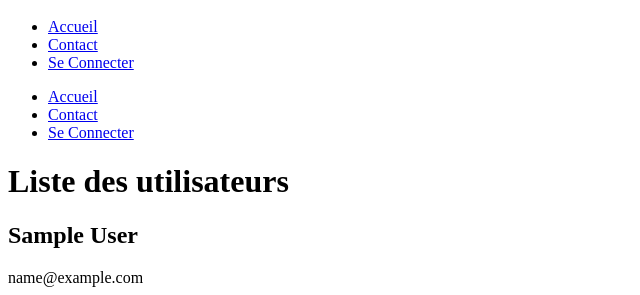
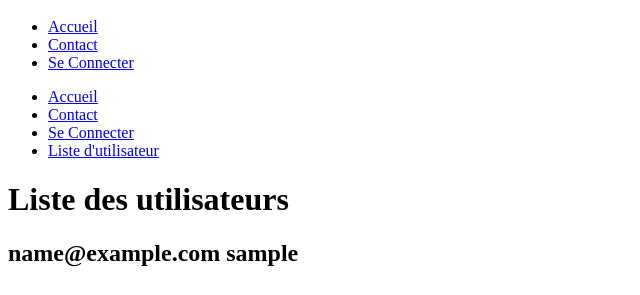
Before and after one commit to urrikki/Site_portfolio, a PHP site: page /queries/users.php in a window 1280 px wide. Shown: the part 977-1272 px from the top of the page, without its empty margins (0-640 px from the left). After the commit the page ends 1244 px from the top, so only its background shows below. Run offline with PHP 8.4, Linux system fonts and the light colour scheme; tables that the repository leaves empty or names only in its code hold one stand-in row (values such as "Sample post").

Commit message:
userList

```diff
--- a/components/menu.php
+++ b/components/menu.php
@@ -16,4 +16,5 @@
         <li><a href="index.php" class="darken 5 blue-text">Accueil</a></li>
         <li><a href="index.php.#scroll3" class="darken 5 blue-text">Contact</a></li>
         <li><a href="inscription.php" class="darken 5 blue-text">Se Connecter</a></li>
+        <li><a href="queries/users.php" class="darken 5 blue-text">Liste d'utilisateur</a></li>
   </ul>
--- a/queries/users.php
+++ b/queries/users.php
@@ -13,8 +13,7 @@
 
    foreach($data as $user){ ?>
    <div class="bloc_user">
-     <h2><?php echo $user['first_name']." ".$user['last_name'] ?></h2>
-     <span class="email"><?php echo $user['email'] ?></span>
+     <h2><?php echo $user['email']." ".$user['username'] ?></h2>
    </div>
    <?php } ?>
   </body>
```
